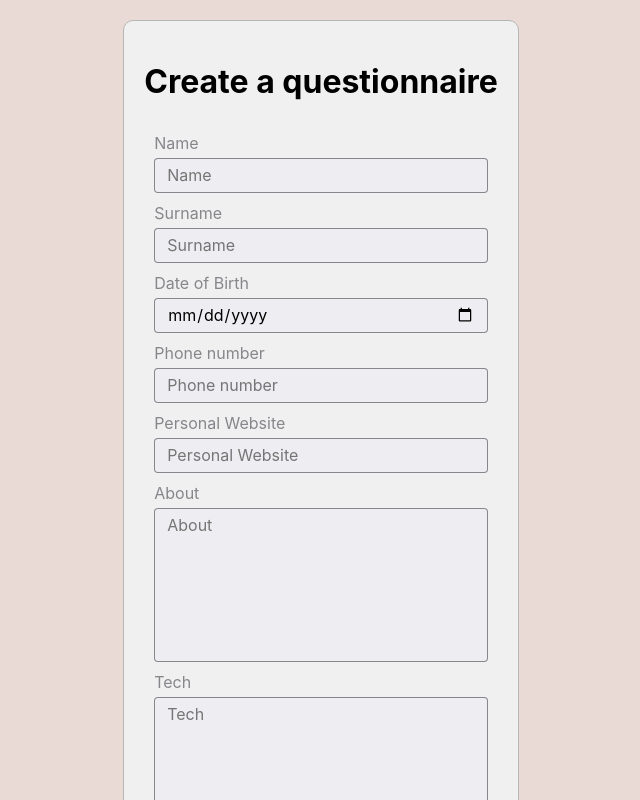
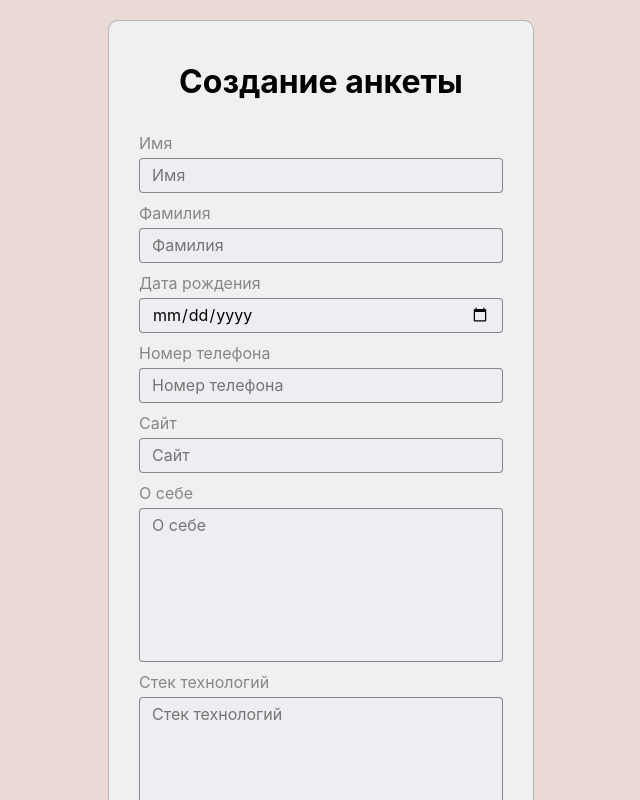
Before and after one commit to DubrovskayaDarya/andersen-homework, a React (Create React App) app: page / in a window 1280 px wide. Shown: the top 800 px of the page, without its empty margins (319-959 px from the left). Built offline with nearby package versions, Linux system fonts and the light colour scheme; a web font is replaced by a local one.

Commit message:
fix: fix comments

```diff
--- a/src/components/customButton/CustomButton.tsx
+++ b/src/components/customButton/CustomButton.tsx
@@ -11,11 +11,11 @@ export class CustomButton extends React.Component<CustomButtonPropsType, any> {
     render() {
         const finalClassName = `${this.props.error ? style.error : style.default} ${this.props.className}`
 
-        return <>
+        return (
             <button
                 className={finalClassName}
                 {...this.props}
             >{this.props.name}</button>
-        </>
+        )
     }
 };
--- a/src/components/customInput/CustomInput.tsx
+++ b/src/components/customInput/CustomInput.tsx
@@ -2,15 +2,11 @@ import React, {ChangeEvent, DetailedHTMLProps, InputHTMLAttributes} from "react"
 import style from "./CustomInput.module.css"
 
 //Types
-type DefaultInputPropsType = DetailedHTMLProps<InputHTMLAttributes<HTMLInputElement>, HTMLInputElement>;
+export type DefaultInputPropsType = DetailedHTMLProps<InputHTMLAttributes<HTMLInputElement>, HTMLInputElement>;
 type CustomInputPropsType = DefaultInputPropsType & {
-    value: string
-    type: 'text' | 'date'
     onChangeInput: (value: string) => void;
-    placeholder: string;
 }
 
-//Component
 export class CustomInput extends React.Component<CustomInputPropsType> {
 
     onChangeInputHandler = (e: ChangeEvent<HTMLInputElement>) => {
@@ -18,14 +14,12 @@ export class CustomInput extends React.Component<CustomInputPropsType> {
     };
 
     render() {
-        return <>
+        return (
             <input
-                value={this.props.value}
-                type={this.props.type}
-                placeholder={this.props.placeholder}
                 onChange={this.onChangeInputHandler}
                 className={style.customInput}
+                {...this.props}
             />
-        </>
+        )
     }
 }
--- a/src/features/form/Form.module.css
+++ b/src/features/form/Form.module.css
@@ -1,10 +1,9 @@
 .formContainer {
     display: flex;
+    min-width: 30%;
     flex-direction: column;
     padding: 20px;
     margin: 20px;
-    justify-content: center;
-    align-content: flex-start;
     flex-wrap: wrap;
     border: 1px solid #b6b6b6;
     border-radius: 10px;
--- a/src/features/form/Form.tsx
+++ b/src/features/form/Form.tsx
@@ -4,26 +4,56 @@ import style from "./Form.module.css"
 import {FormTextarea} from "./formTextarea/FormTextarea";
 import {CustomButton} from "../../components/customButton/CustomButton";
 
+//Types
+export type InputTypes = 'text' | 'date'
 type FormPropsType = {};
-type FormStateType = {};
+type FormStateType = {
+    input: Array<{ title: string, type: InputTypes }>
+    textarea: Array<{ title: string }>
+}
 
-export class Form extends React.Component<FormPropsType, FormStateType> {
+export class Form extends React.Component<FormPropsType> {
 
     render() {
+
+        const formState: FormStateType = {
+            input: [
+                {
+                    type: 'text',
+                    title: 'Имя'
+                },
+                {
+                    type: 'text',
+                    title: 'Фамилия'
+                },
+                {
+                    type: 'date',
+                    title: 'Дата рождения'
+                },
+                {
+                    type: 'text',
+                    title: 'Номер телефона'
+                },
+                {
+                    type: 'text',
+                    title: 'Сайт'
+                },
+            ],
+            textarea: [
+                {title: 'О себе'},
+                {title: 'Стек технологий'},
+                {title: 'Описание последнего проекта'},
+            ]
+        };
+
         return <div className={style.formContainer}>
-            <h1>Create a questionnaire</h1>
+            <h1>Создание анкеты</h1>
             <form>
-                <FormInput type={'text'} title={'Name'}/>
-                <FormInput type={'text'} title={'Surname'}/>
-                <FormInput type={'date'} title={'Date of Birth'}/>
-                <FormInput type={'text'} title={'Phone number'}/>
-                <FormInput type={'text'} title={'Personal Website'}/>
-                <FormTextarea title={'About'}/>
-                <FormTextarea title={'Tech'}/>
-                <FormTextarea title={'Last project'}/>
+                {formState.input.map(el => <FormInput type={el.type} title={el.title}/>)}
+                {formState.textarea.map(el => <FormTextarea title={el.title}/>)}
                 <div className={style.buttonBlock}>
-                    <CustomButton name={'Cancel'} type={'button'}/>
-                    <CustomButton name={'Save'} type={'submit'}/>
+                    <CustomButton name={'Отмена'} type={'button'}/>
+                    <CustomButton name={'Сохранить'} type={'submit'}/>
                 </div>
             </form>
         </div>
--- a/src/features/form/formInput/FormInput.tsx
+++ b/src/features/form/formInput/FormInput.tsx
@@ -1,11 +1,12 @@
 import React from "react";
 import style from './FormInput.module.css'
 import {CustomInput} from "../../../components/customInput/CustomInput";
+import {InputTypes} from "../Form";
 
 
 type FormInputPropsType = {
     title: string;
-    type: 'text' | 'date'
+    type: InputTypes;
 };
 type FormInputStateType = {
     inputValue: string
@@ -13,6 +14,7 @@ type FormInputStateType = {
 
 
 export class FormInput extends React.Component<FormInputPropsType, FormInputStateType> {
+
 
     state: FormInputStateType = {
         inputValue: '',
@@ -31,4 +33,4 @@ export class FormInput extends React.Component<FormInputPropsType, FormInputStat
                          onChangeInput={this.onChangeInput}/>
         </div>
     }
-};
+}
--- a/src/features/form/formTextarea/FormTextarea.tsx
+++ b/src/features/form/formTextarea/FormTextarea.tsx
@@ -27,6 +27,7 @@ export class FormTextarea extends React.Component<FormTextareaPropsType, FormTex
                 onChange={this.onChangeTextareaHandler}
                 placeholder={this.props.title}
                 className={style.formTextarea}
+                maxLength={240}
                 rows={7}
                 cols={1}>{this.state.inputValue}</textarea>
         </div>
--- a/src/index.css
+++ b/src/index.css
@@ -15,3 +15,9 @@ code {
 textarea {
     resize: none;
 }
+
+h1 {
+    display: flex;
+    justify-content: center;
+    align-items: center;
+}
```
Lines whose indentation alone changed are shown as unchanged.
